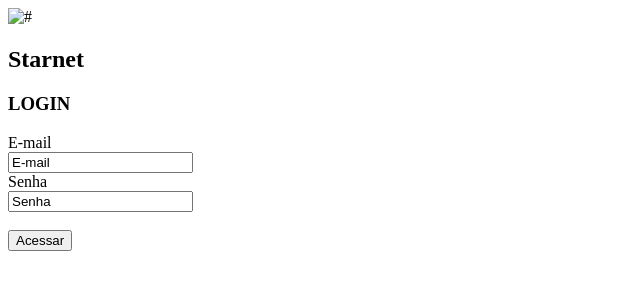
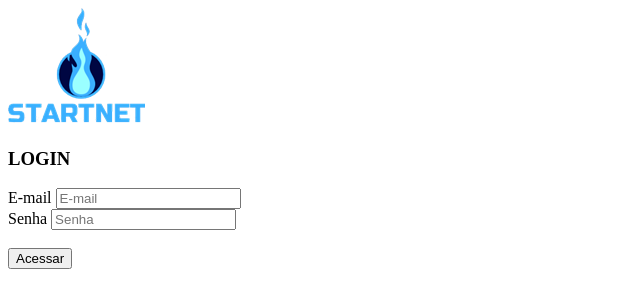
Before and after one commit to Henrique018/STARTNET, a plain HTML site: page Front-end/forms.html in a window 1280 px wide. Shown: the whole page, without its empty margins (0-640 px from the left). Drawn offline with Linux system fonts and the light colour scheme.

Commit message:
fix email and password inputs

```diff
--- a/Front-end/forms.html
+++ b/Front-end/forms.html
@@ -1,17 +1,16 @@
 <!DOCTYPE html>
 <html>
 <body>
-
-<img src="#" alt="#">
-<h2>Starnet</h2>
-<h3>LOGIN</h3>
-<form action="Forms-Login">
-  <label for="fname">E-mail</label><br>
-  <input type="text" id="fname" name="fname" value="E-mail"><br>
-  <label for="lname">Senha</label><br>
-  <input type="text" id="lname" name="lname" value="Senha"><br><br>
-  <button type="button">Acessar</button>
-</form>
-
+<div class="wrapper">
+  <img src="./assets/logo.png" alt="startnet logo">
+  <h3>LOGIN</h3>
+  <form action="Forms-Login">
+    <label for="email">E-mail</label>
+    <input type="email" id="email" name="email" placeholder="E-mail"><br>
+    <label for="password">Senha</label>
+    <input type="password" id="password" name="lname" placeholder="Senha"><br><br>
+    <button type="submit">Acessar</button>
+  </form>
+</div>
 </body>
 </html>
```
